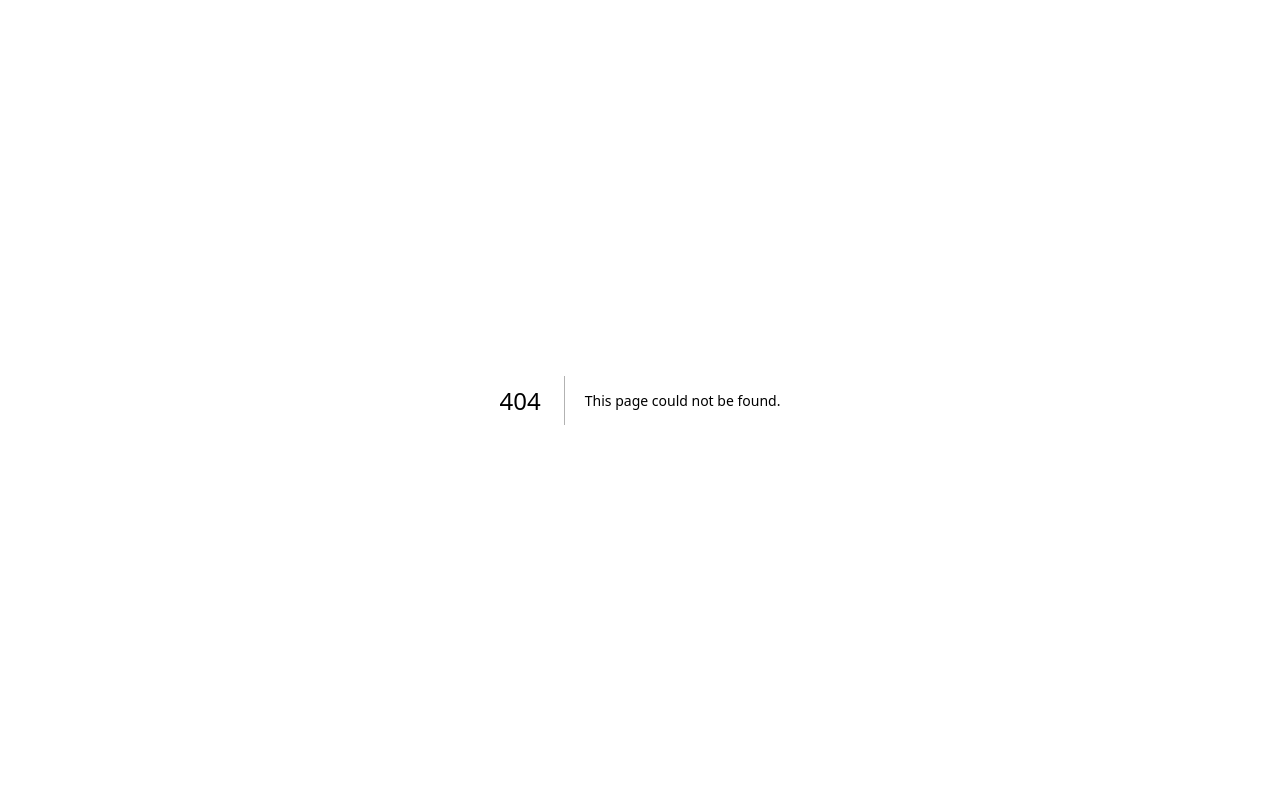
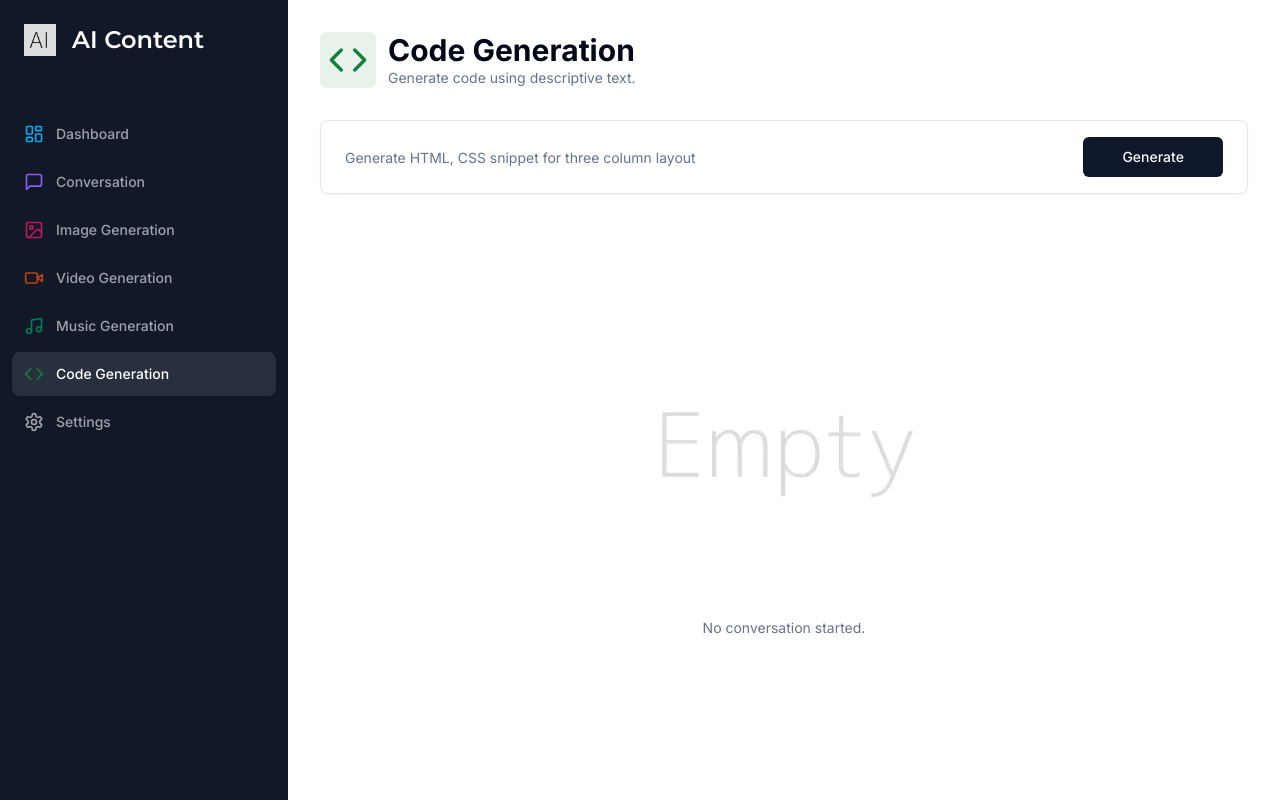
Before and after one commit to susanta/ai-content-genertor, a Next.js app: page /code in a window 1280 px wide. Before the commit this address had no page. Built offline with nearby package versions, Linux system fonts and the light colour scheme.

Commit message:
Added code generation route and ui with functionality

```diff
--- /dev/null
+++ b/app/(dashboard)/(routes)/code/constants.ts
@@ -0,0 +1,7 @@
+import * as z from 'zod';
+
+export const formSchema = z.object({
+  prompt: z.string().min(1, {
+    message: 'Prompt is requeird',
+  }),
+});
--- /dev/null
+++ b/app/(dashboard)/(routes)/code/page.tsx
@@ -0,0 +1,148 @@
+'use client';
+
+import * as z from 'zod';
+import Heading from '@/components/heading';
+import { Code } from 'lucide-react';
+import { useForm } from 'react-hook-form';
+import { zodResolver } from '@hookform/resolvers/zod';
+
+import { formSchema } from './constants';
+import { Form, FormControl, FormField, FormItem } from '@/components/ui/form';
+import { Input } from '@/components/ui/input';
+import { Button } from '@/components/ui/button';
+import axios from 'axios';
+import { useRouter } from 'next/navigation';
+import { useState } from 'react';
+import { ChatCompletionRequestMessage } from 'openai';
+import { Empty } from '@/components/empty';
+import { Loader } from '@/components/loader';
+import { cn } from '@/lib/utils';
+import { UserAvatar } from '@/components/user-avatar';
+import { BotAvatar } from '@/components/bot-avatar';
+import ReactMarkDown from 'react-markdown';
+
+const CodePage = () => {
+  const router = useRouter();
+  const [messages, setMessages] = useState<ChatCompletionRequestMessage[]>([]);
+
+  const form = useForm<z.infer<typeof formSchema>>({
+    resolver: zodResolver(formSchema),
+    defaultValues: {
+      prompt: '',
+    },
+  });
+
+  const isLoading = form.formState.isSubmitting;
+
+  const onSubmit = async (values: z.infer<typeof formSchema>) => {
+    try {
+      const userMessage: ChatCompletionRequestMessage = {
+        role: 'user',
+        content: values.prompt,
+      };
+
+      const newMessage = [...messages, userMessage];
+
+      const response = await axios.post('/api/code', {
+        messages: newMessage,
+      });
+
+      setMessages((current) => [...current, userMessage, response.data]);
+
+      form.reset();
+    } catch (error: any) {
+      // TODO: Open Pro Model
+      console.log(error);
+    } finally {
+      router.refresh();
+    }
+  };
+
+  return (
+    <div>
+      <Heading
+        title="Code Generation"
+        description="Generate code using descriptive text."
+        icon={Code}
+        iconColor="text-green-700"
+        bgColor="bg-green-700/10"
+      />
+      <div className="px-4 lg:px-8">
+        <div>
+          <Form {...form}>
+            <form
+              onSubmit={form.handleSubmit(onSubmit)}
+              className="rounded-lg border w-full p-4 px-3 md:px-6 focus-within: shadow-sm grid grid-cols-12 gap-2"
+            >
+              <FormField
+                name="prompt"
+                render={({ field }) => (
+                  <FormItem className="col-sapn-12 col-span-10">
+                    <FormControl className="m-0 p-0">
+                      <Input
+                        className="border-0 outline-none focus-visible:ring-0 focus-visible:ring-transparent"
+                        disabled={isLoading}
+                        placeholder="Generate HTML, CSS snippet for three column layout"
+                        {...field}
+                      />
+                    </FormControl>
+                  </FormItem>
+                )}
+              />
+              <Button
+                className="col-span-12 lg:col-span-2 w-full"
+                disabled={isLoading}
+              >
+                Generate
+              </Button>
+            </form>
+          </Form>
+        </div>
+        <div className="space-y-4 mt-4">
+          {isLoading && (
+            <div className="p-8 rounded-lg w-full flex items-center justify-center bg-muted">
+              <Loader />
+            </div>
+          )}
+          {messages.length === 0 && !isLoading && (
+            <div>
+              <Empty label="No conversation started." />
+            </div>
+          )}
+          <div className="flex flex-col-reverse gap-y-4">
+            {messages.map((message) => (
+              <div
+                key={message.content}
+                className={cn(
+                  'p-8 w-full flex items-start gap-x-8 rounded-lg',
+                  message.role === 'user'
+                    ? 'bg-white boarder border-black/10'
+                    : 'bg-muted'
+                )}
+              >
+                {message.role === 'user' ? <UserAvatar /> : <BotAvatar />}
+                <ReactMarkDown
+                  components={{
+                    pre: ({ node, ...props }) => (
+                      <div className="overflow-auto w-full my-2 bg-black/10 p-2 rounded-lg">
+                        <pre {...props} />
+                      </div>
+                    ),
+                    code: ({ node, ...props }) => (
+                      <code className="bg-black/10 rounded-lg p-1" {...props} />
+                    ),
+                  }}
+                  className="text-sm overflow-hidden leading-7"
+                >
+                  {message.content || ''}
+                </ReactMarkDown>
+              </div>
+            ))}
+          </div>
+        </div>
+      </div>
+    </div>
+  );
+};
+
+export default CodePage;
--- /dev/null
+++ b/app/api/code/route.ts
@@ -0,0 +1,45 @@
+import { auth } from '@clerk/nextjs';
+import { NextResponse } from 'next/server';
+import { ChatCompletionRequestMessage, Configuration, OpenAIApi } from 'openai';
+
+const configuration = new Configuration({
+  apiKey: process.env.OPENAI_API_KEY,
+});
+
+const openai = new OpenAIApi(configuration);
+
+const instructionMessage: ChatCompletionRequestMessage = {
+  role: 'system',
+  content:
+    'You are a code generator. You must answer only in markdown code snippet. Use code comments for explanations.',
+};
+
+export async function POST(req: Request) {
+  try {
+    const { userId } = auth();
+    const body = await req.json();
+    const { messages } = body;
+
+    if (!userId) {
+      return new NextResponse('Unauthorized', { status: 401 });
+    }
+
+    if (!configuration.apiKey) {
+      return new NextResponse('OpenAI API key not configured', { status: 500 });
+    }
+
+    if (!messages) {
+      return new NextResponse('Messages are requred', { status: 400 });
+    }
+
+    const response = await openai.createChatCompletion({
+      model: 'gpt-3.5-turbo',
+      messages: [instructionMessage, ...messages],
+    });
+
+    return NextResponse.json(response.data.choices[0].message);
+  } catch (error) {
+    console.log('[CODE_ERROR]', error);
+    return new NextResponse('Internal error', { status: 500 });
+  }
+}
--- a/package.json
+++ b/package.json
@@ -31,6 +31,7 @@
     "react": "18.2.0",
     "react-dom": "18.2.0",
     "react-hook-form": "^7.45.2",
+    "react-markdown": "^8.0.7",
     "tailwind-merge": "^1.14.0",
     "tailwindcss": "3.3.3",
     "tailwindcss-animate": "^1.0.6",
```
Also changed, not shown: 1 other file (tests, documents, lock files or other folders).
